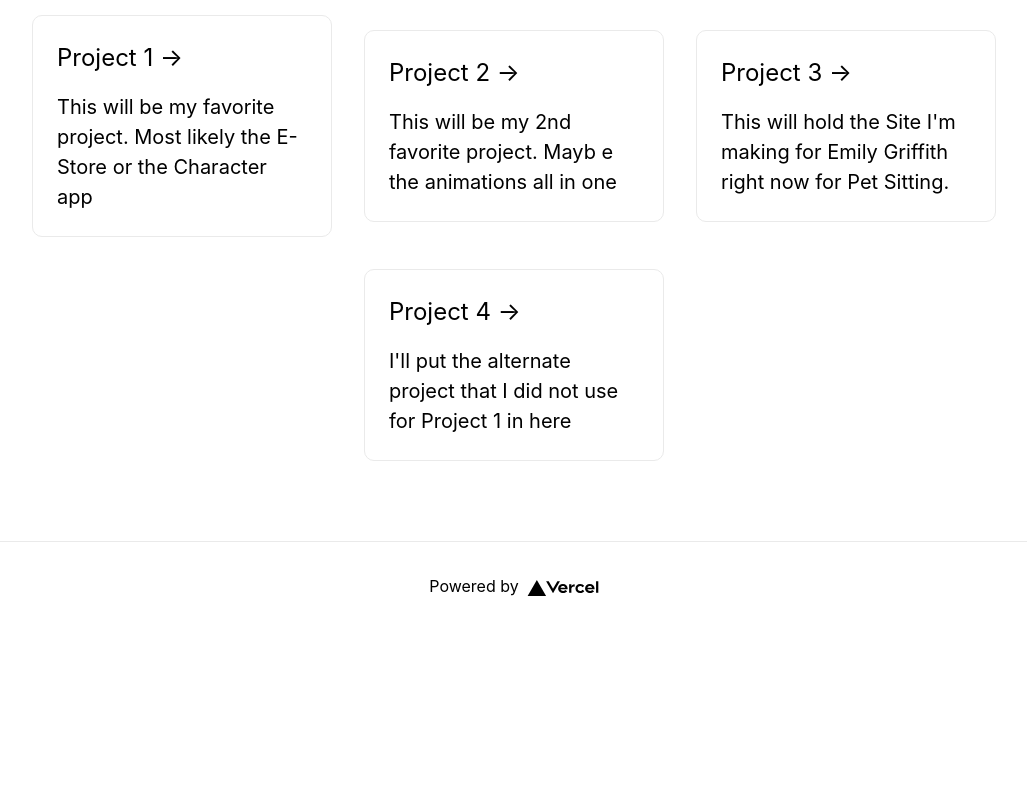
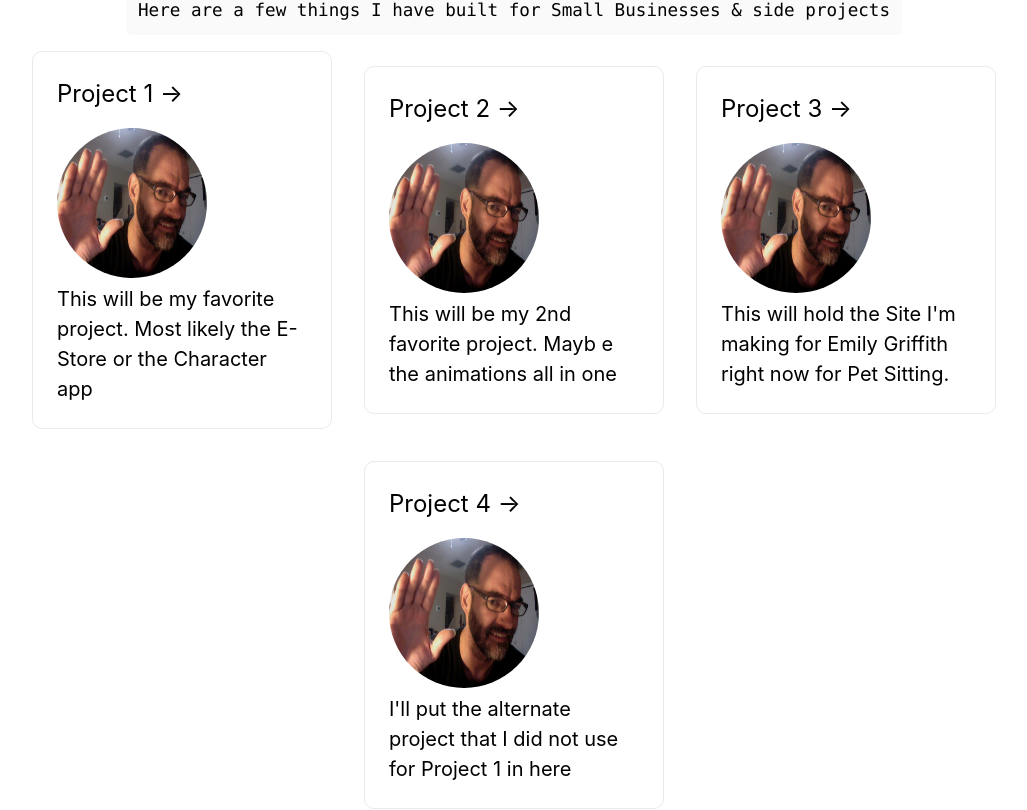
Before and after one commit to jnutt367/jnuttdev, a Next.js app: page / in a window 1280 px wide. Shown: the part 538-1348 px from the top of the page, without its empty margins (126-1153 px from the left). Before the commit the page ends 1168 px from the top, so only its background shows below. Built offline with nearby package versions, Linux system fonts and the light colour scheme.

Commit message:
commit for projects placholder images

```diff
--- a/pages/index.js
+++ b/pages/index.js
@@ -21,7 +21,7 @@ export default function Home() {
           width={150}
           className="absolute bz-0 rounded-b-full rounded-t-full"
         />
-          JasonNutt <a className={styles.title} href="">a MERN Developer!</a>
+          Jason_Nutt <a className={styles.title} href="">[a] MERN Developer!</a>
 
         </h1>
 
@@ -32,6 +32,7 @@ export default function Home() {
           <code className={styles.code}>MongoDB</code>
           in various platforms & built with the Technologies that were the most intuitive to me and had the most opportunity for me to grow.
           <code className={styles.code}>FrontEnd Tech Degree from Team Treehouse {' '}</code>
+          <code className={styles.code}>Currently Attending MongoDB University{' '}</code>
         </p>
         <code className={styles.code}>Here are a few things I have built for Small Businesses & side projects{' '}</code>
 
@@ -39,11 +40,25 @@ export default function Home() {
         <div className={styles.grid}>
           <a href="" className={styles.card}>
             <h2>Project 1 &rarr;</h2>
+            <Image
+          src="/jason_waving.jpg"
+          alt="Hero Image"
+          height={150}
+          width={150}
+          className="absolute bz-0 rounded-b-full rounded-t-full"
+        />
             <p>This will be my favorite project. Most likely the E-Store or the Character app</p>
           </a>
 
           <a href="" className={styles.card}>
             <h2>Project 2 &rarr;</h2>
+            <Image
+          src="/jason_waving.jpg"
+          alt="Hero Image"
+          height={150}
+          width={150}
+          className="absolute bz-0 rounded-b-full rounded-t-full"
+        />
             <p>This will be my 2nd favorite project. Mayb e the animations all in one</p>
           </a>
 
@@ -52,6 +67,13 @@ export default function Home() {
             className={styles.card}
           >
             <h2>Project 3 &rarr;</h2>
+            <Image
+          src="/jason_waving.jpg"
+          alt="Hero Image"
+          height={150}
+          width={150}
+          className="absolute bz-0 rounded-b-full rounded-t-full"
+        />
             <p>This will hold the Site I'm making for Emily Griffith right now for Pet Sitting.</p>
           </a>
 
@@ -60,6 +82,13 @@ export default function Home() {
             className={styles.card}
           >
             <h2>Project 4 &rarr;</h2>
+            <Image
+          src="/jason_waving.jpg"
+          alt="Hero Image"
+          height={150}
+          width={150}
+          className="absolute bz-0 rounded-b-full rounded-t-full"
+        />
             <p>
               I'll put the alternate project that I did not use for Project 1 in here
             </p>
--- a/styles/Home.module.css
+++ b/styles/Home.module.css
@@ -90,6 +90,9 @@
 .card:active {
     color: #0070f3;
     border-color: #0070f3;
+    background-color: black;
+    opacity: 0.8;
+    color: white;
 }
 
 .card h2 {
```
